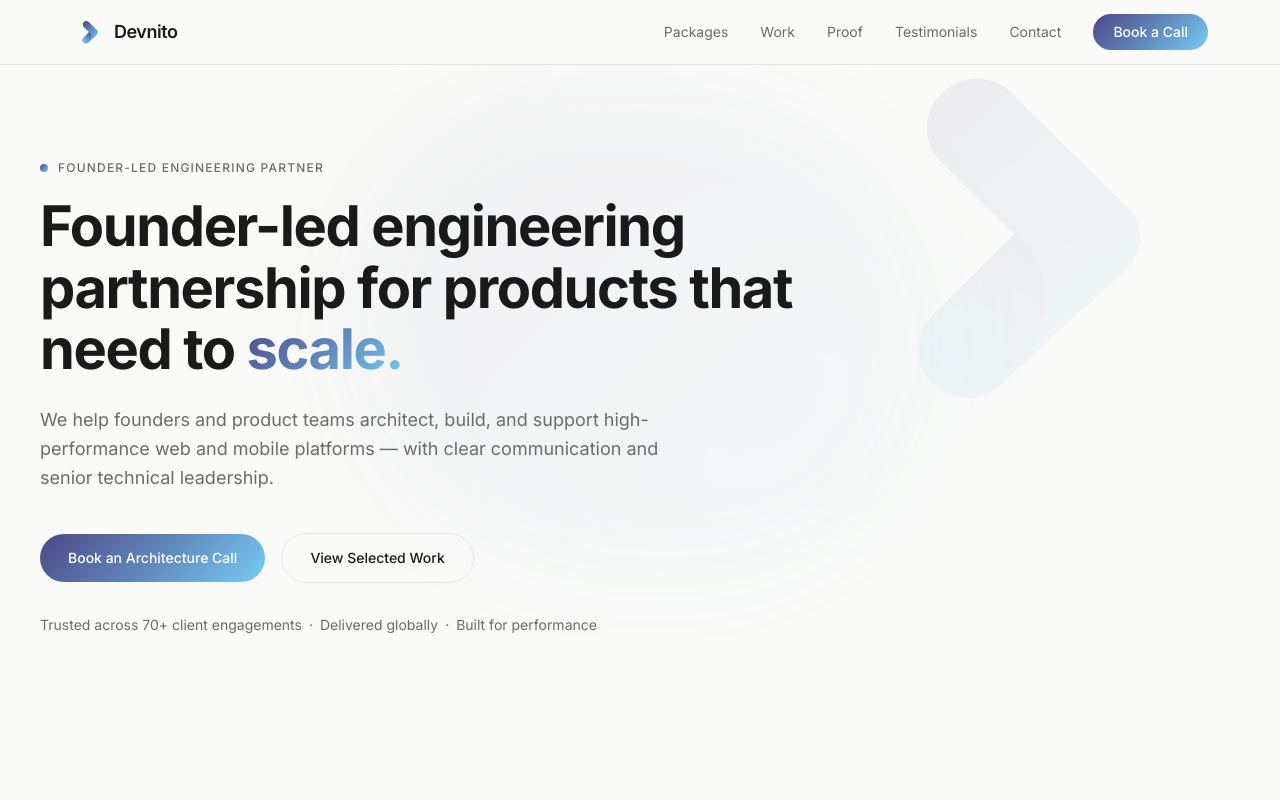
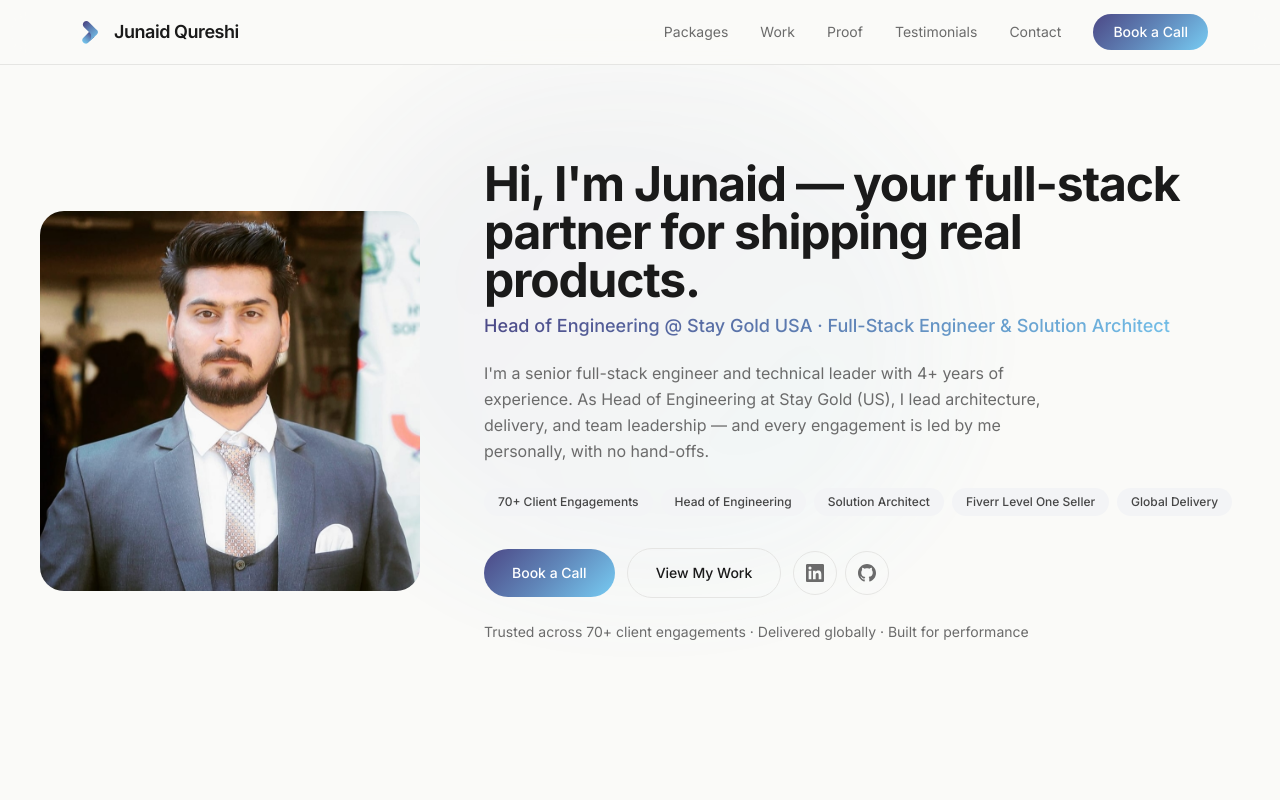
Before and after one commit to developer-junaid/devnito-3.0, a Next.js app: page / in a window 1280 px wide. Shown: the top 800 px of the page. Built offline with nearby package versions, Linux system fonts and the light colour scheme.

Commit message:
added portfolio branch

```diff
--- a/app/layout.tsx
+++ b/app/layout.tsx
@@ -1,6 +1,7 @@
 import type { Metadata } from "next";
 import { Inter } from "next/font/google";
 import { Analytics } from "@vercel/analytics/react";
+import { siteConfig } from "@/content/site";
 import "./globals.css";
 
 const inter = Inter({
@@ -9,16 +10,19 @@ const inter = Inter({
   display: "swap",
 });
 
-const siteUrl = "https://devnito.com";
+const siteUrl = siteConfig.url;
+const siteName = siteConfig.name;
+const siteTitle = siteConfig.title;
+const siteDescription =
+  "Founder-led architecture, web & mobile engineering, and long-term product partnership — from MVP to scale. 70+ engagements, 100+ projects delivered worldwide.";
 
 export const metadata: Metadata = {
   metadataBase: new URL(siteUrl),
   title: {
-    default: "Devnito — Founder-led Engineering Partner for Product Teams",
-    template: "%s | Devnito",
+    default: siteTitle,
+    template: `%s | ${siteName}`,
   },
-  description:
-    "Founder-led architecture, web & mobile engineering, and long-term product partnership — from MVP to scale. 70+ engagements, 100+ projects delivered worldwide.",
+  description: siteDescription,
   keywords: [
     "founder-led engineering",
     "web development partner",
@@ -29,20 +33,19 @@ export const metadata: Metadata = {
     "full-stack engineering",
     "fractional CTO",
     "engineering partner",
-    "Devnito",
+    "Junaid Qureshi",
   ],
   authors: [{ name: "Junaid Qureshi", url: siteUrl }],
-  creator: "Devnito",
-  publisher: "Devnito",
+  creator: siteName,
+  publisher: siteName,
   alternates: {
     canonical: "/",
   },
   openGraph: {
-    title: "Devnito — Founder-led Engineering Partner for Product Teams",
-    description:
-      "Founder-led architecture, web & mobile engineering, and long-term product partnership — from MVP to scale. 70+ engagements, 100+ projects delivered worldwide.",
+    title: siteTitle,
+    description: siteDescription,
     url: siteUrl,
-    siteName: "Devnito",
+    siteName,
     locale: "en_US",
     type: "website",
     images: [
@@ -50,15 +53,14 @@ export const metadata: Metadata = {
         url: "/og-image.png",
         width: 1200,
         height: 630,
-        alt: "Devnito — Founder-led Engineering Partner",
+        alt: siteTitle,
       },
     ],
   },
   twitter: {
     card: "summary_large_image",
-    title: "Devnito — Founder-led Engineering Partner for Product Teams",
-    description:
-      "Founder-led architecture, web & mobile engineering, and long-term product partnership — from MVP to scale. 70+ engagements, 100+ projects delivered worldwide.",
+    title: siteTitle,
+    description: siteDescription,
     images: ["/og-image.png"],
   },
   icons: {
@@ -81,16 +83,15 @@ export const metadata: Metadata = {
 const jsonLd = {
   "@context": "https://schema.org",
   "@type": "ProfessionalService",
-  name: "Devnito",
+  name: siteName,
   url: siteUrl,
   logo: `${siteUrl}/logo.svg`,
-  description:
-    "Founder-led architecture, web & mobile engineering, and long-term partnership for product teams that need to scale.",
+  description: siteConfig.description,
   founder: {
     "@type": "Person",
     name: "Junaid Qureshi",
-    jobTitle: "Founder & CEO",
-    url: "https://www.linkedin.com/in/developer-junaid/",
+    jobTitle: "Full-Stack Engineer & Solution Architect",
+    url: siteConfig.social.linkedin,
   },
   areaServed: "Worldwide",
   serviceType: [
@@ -100,7 +101,7 @@ const jsonLd = {
     "Full-Stack Engineering",
   ],
   priceRange: "$60/hr",
-  sameAs: ["https://www.linkedin.com/in/developer-junaid/"],
+  sameAs: [siteConfig.social.linkedin],
 };
 
 export default function RootLayout({
--- a/app/page.tsx
+++ b/app/page.tsx
@@ -3,7 +3,6 @@ import { Navbar } from "@/components/navbar";
 import { Hero } from "@/components/hero";
 import { Packages } from "@/components/packages";
 import { Work } from "@/components/work";
-import { Founder } from "@/components/founder";
 import { ProofStrip } from "@/components/proof-strip";
 import { Testimonials } from "@/components/testimonials";
 import { ContactCTA } from "@/components/contact-cta";
@@ -17,7 +16,6 @@ export default function Home() {
         <Hero />
         <Packages />
         <Work />
-        <Founder />
         <ProofStrip />
         <Testimonials />
         <ContactCTA />
--- a/app/robots.ts
+++ b/app/robots.ts
@@ -1,7 +1,8 @@
 import type { MetadataRoute } from "next";
+import { siteConfig } from "@/content/site";
 
 export default function robots(): MetadataRoute.Robots {
-  const baseUrl = "https://devnito.com";
+  const baseUrl = siteConfig.url;
 
   return {
     rules: [
--- a/app/sitemap.ts
+++ b/app/sitemap.ts
@@ -1,7 +1,8 @@
 import type { MetadataRoute } from "next";
+import { siteConfig } from "@/content/site";
 
 export default function sitemap(): MetadataRoute.Sitemap {
-  const baseUrl = "https://devnito.com";
+  const baseUrl = siteConfig.url;
 
   return [
     {
--- a/components/contact-form-modal.tsx
+++ b/components/contact-form-modal.tsx
@@ -91,7 +91,7 @@ export function ContactFormModal({ open, onClose }: ContactFormModalProps) {
             Thanks! We&apos;ll be in touch.
           </h3>
           <p className="mx-auto mt-2 max-w-sm text-sm text-muted">
-            We&apos;ve received your details and will get back to you within 24
+            I&apos;ve received your details and will get back to you within 24
             hours to set up a call.
           </p>
           <button
@@ -107,7 +107,7 @@ export function ContactFormModal({ open, onClose }: ContactFormModalProps) {
             Book a Call
           </h2>
           <p className="mb-6 text-sm text-muted">
-            Tell us a bit about your project and we&apos;ll set up a call.
+            Tell me a bit about your project and I&apos;ll set up a call.
           </p>
 
           <form onSubmit={handleSubmit} className="space-y-4">
--- a/components/founder.tsx
+++ /dev/null
@@ -1,96 +0,0 @@
-"use client";
-
-import Image from "next/image";
-import { founder, siteConfig } from "@/content/site";
-import { useContactForm } from "@/components/contact-form-provider";
-
-export function Founder() {
-  const { openContactForm } = useContactForm();
-
-  return (
-    <section id="founder" className="relative overflow-hidden px-5 py-20 sm:px-8 sm:py-28">
-      <div className="pointer-events-none absolute -top-8 -right-12 -z-10 max-w-[320px] w-[260px] rotate-6 opacity-[0.08] select-none sm:w-[320px]">
-        <Image src="/logo.svg" alt="" width={320} height={230} className="h-auto w-full" />
-      </div>
-
-      <div className="mx-auto max-w-[1200px]">
-        <div className="overflow-hidden rounded-3xl border border-card-border bg-card shadow-[var(--card-shadow)]">
-          <div className="flex flex-col lg:flex-row">
-            {/* Photo */}
-            <div className="relative aspect-[4/5] w-full overflow-hidden bg-gray-100 sm:aspect-[3/4] lg:aspect-auto lg:w-[42%]">
-              <Image
-                src={founder.photo}
-                alt={founder.name}
-                fill
-                className="object-cover object-top"
-                sizes="(max-width: 1024px) 100vw, 42vw"
-              />
-            </div>
-
-            {/* Divider */}
-            <div className="hidden w-px shrink-0 bg-border/50 lg:block" />
-
-            {/* Content */}
-            <div className="flex w-full flex-col justify-center p-8 sm:p-12 lg:w-[58%] lg:p-16">
-              <p className="mb-4 flex items-center text-xs font-medium uppercase tracking-widest text-muted">
-                <span className="section-dot" />
-                Meet the Founder
-              </p>
-
-              <h2 className="mb-1 text-2xl font-bold tracking-tight text-foreground sm:text-3xl lg:text-4xl">
-                {founder.name}
-              </h2>
-
-              <p
-                className="mb-6 text-sm font-medium sm:text-base"
-                style={{
-                  background: "linear-gradient(135deg, #4c4886, #6086b9, #77ccf3)",
-                  WebkitBackgroundClip: "text",
-                  WebkitTextFillColor: "transparent",
-                  backgroundClip: "text",
-                }}
-              >
-                {founder.title}
-              </p>
-
-              <p className="mb-8 text-sm leading-relaxed text-muted sm:text-[15px] sm:leading-relaxed">
-                {founder.bio}
-              </p>
-
-              <div className="mb-6 flex flex-wrap gap-2">
-                {founder.credentials.map((cred) => (
-                  <span
-                    key={cred}
-                    className="rounded-full bg-gray-100 px-4 py-1.5 text-xs font-medium text-foreground/70"
-                  >
-                    {cred}
-                  </span>
-                ))}
-              </div>
-
-              <div className="flex items-center gap-4">
-                <button
-                  onClick={openContactForm}
-                  className="btn-gradient inline-flex items-center justify-center rounded-full px-7 py-3.5 text-sm font-medium transition-opacity hover:opacity-90"
-                >
-                  Book a Call
-                </button>
-                <a
-                  href={siteConfig.social.linkedin}
-                  target="_blank"
-                  rel="noopener noreferrer"
-                  aria-label="LinkedIn profile"
-                  className="flex h-11 w-11 items-center justify-center rounded-full border border-border text-muted transition-colors hover:border-[#0A66C2] hover:text-[#0A66C2]"
-                >
-                  <svg width="18" height="18" viewBox="0 0 24 24" fill="currentColor">
-                    <path d="M20.447 20.452h-3.554v-5.569c0-1.328-.027-3.037-1.852-3.037-1.853 0-2.136 1.445-2.136 2.939v5.667H9.351V9h3.414v1.561h.046c.477-.9 1.637-1.85 3.37-1.85 3.601 0 4.267 2.37 4.267 5.455v6.286zM5.337 7.433a2.062 2.062 0 01-2.063-2.065 2.064 2.064 0 112.063 2.065zm1.782 13.019H3.555V9h3.564v11.452zM22.225 0H1.771C.792 0 0 .774 0 1.729v20.542C0 23.227.792 24 1.771 24h20.451C23.2 24 24 23.227 24 22.271V1.729C24 .774 23.2 0 22.222 0h.003z" />
-                  </svg>
-                </a>
-              </div>
-            </div>
-          </div>
-        </div>
-      </div>
-    </section>
-  );
-}
--- a/components/hero.tsx
+++ b/components/hero.tsx
@@ -1,6 +1,7 @@
 "use client";
 
 import Image from "next/image";
+import { founder, siteConfig } from "@/content/site";
 import { useContactForm } from "@/components/contact-form-provider";
 
 export function Hero() {
@@ -9,20 +10,29 @@ export function Hero() {
   return (
     <section className="relative overflow-hidden px-5 pt-32 pb-20 sm:px-8 sm:pt-40 sm:pb-28">
       <div className="pointer-events-none absolute top-20 left-1/2 -z-10 h-[500px] w-[600px] -translate-x-1/2 gradient-blur rounded-full opacity-80" />
-      <div className="pointer-events-none absolute top-16 right-[-5%] -z-10 hidden max-w-[480px] w-[420px] opacity-[0.07] select-none lg:block xl:right-[2%] xl:w-[480px]">
-        <Image src="/logo.svg" alt="" width={480} height={340} className="h-auto w-full" priority />
+
+      <div className="mx-auto max-w-[1200px]">
+        <div className="flex flex-col gap-10 lg:flex-row lg:items-center lg:gap-16">
+          {/* Photo */}
+          <div className="relative h-[280px] w-full shrink-0 overflow-hidden rounded-2xl bg-gray-100 sm:h-[320px] lg:h-[380px] lg:w-[380px] lg:rounded-3xl">
+            <Image
+              src={founder.photo}
+              alt={founder.name}
+              fill
+              priority
+              className="object-cover object-top"
+              sizes="(max-width: 1024px) 100vw, 380px"
+            />
           </div>
 
-      <div className="mx-auto max-w-[1200px]">
-        <div className="max-w-3xl">
-          <p className="animate-fade-in mb-5 flex items-center text-xs font-medium uppercase tracking-widest text-muted">
-            <span className="section-dot" />
-            Founder-led engineering partner
-          </p>
+          {/* Content */}
+          <div className="min-w-0 flex-1">
+            <h1 className="animate-slide-up text-3xl font-bold tracking-tight text-foreground sm:text-4xl lg:text-5xl">
+              {founder.heroHeadline}
+            </h1>
 
-          <h1 className="animate-slide-up text-4xl font-bold leading-[1.1] tracking-tight text-foreground sm:text-5xl lg:text-[56px]">
-            Founder-led engineering partnership for products that need to{" "}
-            <span
+            <p
+              className="animate-slide-up mt-2 text-base font-medium sm:text-lg [animation-delay:50ms]"
               style={{
                 background: "linear-gradient(135deg, #4c4886, #6086b9, #77ccf3)",
                 WebkitBackgroundClip: "text",
@@ -30,35 +40,67 @@ export function Hero() {
                 backgroundClip: "text",
               }}
             >
-              scale.
-            </span>
-          </h1>
-
-          <p className="animate-slide-up mt-6 max-w-2xl text-lg leading-relaxed text-muted [animation-delay:100ms]">
-            We help founders and product teams architect, build, and support
-            high-performance web and mobile platforms — with clear communication
-            and senior technical leadership.
+              {founder.title}
             </p>
 
-          <div className="animate-slide-up mt-10 flex flex-col gap-4 sm:flex-row sm:items-center [animation-delay:200ms]">
+            <p className="animate-slide-up mt-5 max-w-xl text-[15px] leading-relaxed text-muted [animation-delay:100ms] sm:text-base">
+              {founder.heroBio}
+            </p>
+
+            <div className="animate-slide-up mt-6 flex flex-wrap gap-2 [animation-delay:150ms]">
+              {founder.credentials.map((cred) => (
+                <span
+                  key={cred}
+                  className="rounded-full bg-gray-100 px-3.5 py-1.5 text-xs font-medium text-foreground/80"
+                >
+                  {cred}
+                </span>
+              ))}
+            </div>
+
+            <div className="animate-slide-up mt-8 flex flex-col gap-3 sm:flex-row sm:items-center [animation-delay:200ms]">
               <button
                 onClick={openContactForm}
-              className="btn-gradient inline-flex items-center justify-center rounded-full px-7 py-3.5 text-sm font-medium transition-opacity hover:opacity-90"
+                className="btn-gradient order-first inline-flex w-full justify-center rounded-full px-7 py-3.5 text-sm font-medium transition-opacity hover:opacity-90 sm:w-auto"
               >
-              Book an Architecture Call
+                Book a Call
               </button>
               <a
                 href="#work"
-              className="inline-flex items-center justify-center rounded-full border border-border px-7 py-3.5 text-sm font-medium text-foreground transition-colors hover:bg-gray-50"
+                className="inline-flex justify-center rounded-full border border-border px-7 py-3.5 text-sm font-medium text-foreground transition-colors hover:bg-gray-50"
               >
-              View Selected Work
+                View My Work
+              </a>
+              <div className="flex items-center gap-2">
+                <a
+                  href={siteConfig.social.linkedin}
+                  target="_blank"
+                  rel="noopener noreferrer"
+                  aria-label="LinkedIn profile"
+                  className="flex h-11 w-11 shrink-0 items-center justify-center rounded-full border border-border text-muted transition-colors hover:border-[#0A66C2] hover:text-[#0A66C2]"
+                >
+                  <svg width="18" height="18" viewBox="0 0 24 24" fill="currentColor">
+                    <path d="M20.447 20.452h-3.554v-5.569c0-1.328-.027-3.037-1.852-3.037-1.853 0-2.136 1.445-2.136 2.939v5.667H9.351V9h3.414v1.561h.046c.477-.9 1.637-1.85 3.37-1.85 3.601 0 4.267 2.37 4.267 5.455v6.286zM5.337 7.433a2.062 2.062 0 01-2.063-2.065 2.064 2.064 0 112.063 2.065zm1.782 13.019H3.555V9h3.564v11.452zM22.225 0H1.771C.792 0 0 .774 0 1.729v20.542C0 23.227.792 24 1.771 24h20.451C23.2 24 24 23.227 24 22.271V1.729C24 .774 23.2 0 22.222 0h.003z" />
+                  </svg>
+                </a>
+                <a
+                  href={siteConfig.social.github}
+                  target="_blank"
+                  rel="noopener noreferrer"
+                  aria-label="GitHub profile"
+                  className="flex h-11 w-11 shrink-0 items-center justify-center rounded-full border border-border text-muted transition-colors hover:border-foreground hover:text-foreground"
+                >
+                  <svg width="18" height="18" viewBox="0 0 24 24" fill="currentColor">
+                    <path d="M12 0c-6.626 0-12 5.373-12 12 0 5.302 3.438 9.8 8.207 11.387.599.111.793-.261.793-.577v-2.234c-3.338.726-4.033-1.416-4.033-1.416-.546-1.387-1.333-1.756-1.333-1.756-1.089-.745.083-.729.083-.729 1.205.084 1.839 1.237 1.839 1.237 1.07 1.834 2.807 1.304 3.492.997.107-.775.418-1.305.762-1.604-2.665-.305-5.467-1.334-5.467-5.931 0-1.311.469-2.381 1.236-3.221-.124-.303-.535-1.524.117-3.176 0 0 1.008-.322 3.301 1.23.957-.266 1.983-.399 3.003-.404 1.02.005 2.047.138 3.006.404 2.291-1.552 3.297-1.23 3.297-1.23.653 1.653.242 2.874.118 3.176.77.84 1.235 1.911 1.235 3.221 0 4.609-2.807 5.624-5.479 5.921.43.372.823 1.102.823 2.222v3.293c0 .319.192.694.801.576 4.765-1.589 8.199-6.086 8.199-11.386 0-6.627-5.373-12-12-12z" />
+                  </svg>
                 </a>
               </div>
+            </div>
 
-          <p className="animate-fade-in mt-8 text-sm text-muted [animation-delay:400ms]">
-            Trusted across 70+ client engagements&ensp;·&ensp;Delivered
-            globally&ensp;·&ensp;Built for performance
+            <p className="animate-fade-in mt-6 text-sm text-muted [animation-delay:300ms]">
+              Trusted across 70+ client engagements · Delivered globally · Built for performance
             </p>
+          </div>
         </div>
       </div>
 
--- a/components/packages.tsx
+++ b/components/packages.tsx
@@ -181,7 +181,7 @@ export function Packages() {
         </div>
 
         <p className="mt-8 text-center text-sm text-muted">
-          Need something custom? We can scope it in a quick call.
+          Need something custom? I can scope it in a quick call.
         </p>
       </div>
 
--- a/components/testimonials.tsx
+++ b/components/testimonials.tsx
@@ -171,7 +171,7 @@ export function Testimonials() {
           Client Testimonials &amp; Reviews
         </p>
         <h2 className="mb-12 text-3xl font-bold tracking-tight text-foreground sm:text-4xl">
-          What our clients say
+          What clients say
         </h2>
       </div>
 
--- a/components/work.tsx
+++ b/components/work.tsx
@@ -356,7 +356,7 @@ export function Work() {
         <div className="mb-12">
           <p className="mb-3 flex items-center text-xs font-medium uppercase tracking-widest text-muted">
             <span className="section-dot" />
-            Our Work
+            Selected Work
           </p>
           <h2 className="text-3xl font-bold tracking-tight text-foreground sm:text-4xl">
             Selected work
--- a/content/site.ts
+++ b/content/site.ts
@@ -1,24 +1,32 @@
 export const siteConfig = {
-  name: "Devnito",
-  title: "Devnito — Founder-led engineering partner",
+  name: "Junaid Qureshi",
+  title: "Junaid Qureshi — Full-Stack Engineer & Solution Architect",
   description:
-    "Architecture, web & mobile engineering, and long-term partnership for product teams.",
-  url: "https://devnito.com",
+    "Architecture, web & mobile engineering, and long-term partnership for product teams. Founder-led delivery.",
+  url: "https://junaidqureshi.com",
   /** Get your free form ID at https://formspree.io — paste it here */
   formspreeId: "mnjbrwrz",
-  email: "contact@devnito.com",
+  email: "hello@junaidqureshi.com",
   social: {
     linkedin: "https://www.linkedin.com/in/developer-junaid/",
+    github: "https://github.com/developer-junaid",
     youtube: "https://youtube.com/@devnito",
-    website: "https://devnito.com",
+    website: "https://junaidqureshi.com",
   },
 };
 
 export const founder = {
   name: "Junaid Qureshi",
-  title: "Founder & CEO @ Devnito · Head of Engineering @ Stay Gold USA",
+  title:
+    "Head of Engineering @ Stay Gold USA · Full-Stack Engineer & Solution Architect",
   photo: "/dp.jpg",
-  bio: "I'm Junaid — a senior full-stack engineer and technical leader with 4+ years of hands-on experience across architecture, delivery, and team leadership. As Head of Engineering at Stay Gold (US) and Founder of Devnito, I've led everything from solution architecture and engineering strategy to shipping production-grade platforms. Every Devnito engagement is led by me personally — no hand-offs, no middlemen — just direct collaboration with someone who's been in the trenches building at scale.",
+  /** Short bio for hero (above the fold). Full bio used in "More about me" section. */
+  heroBio:
+    "I'm a senior full-stack engineer and technical leader with 4+ years of experience. As Head of Engineering at Stay Gold (US), I lead architecture, delivery, and team leadership — and every engagement is led by me personally, with no hand-offs.",
+  bio: "I'm Junaid — a senior full-stack engineer and technical leader with 4+ years of hands-on experience across architecture, delivery, and team leadership. As Head of Engineering at Stay Gold (US), I've led everything from solution architecture and engineering strategy to shipping production-grade platforms. Every engagement is led by me personally — no hand-offs, no middlemen — just direct collaboration with someone who's been in the trenches building at scale.",
+  /** Headline for hero (personal, outcome-focused). */
+  heroHeadline:
+    "Hi, I'm Junaid — your full-stack partner for shipping real products.",
   credentials: [
     "70+ Client Engagements",
     "Head of Engineering",
```
Lines whose indentation alone changed are shown as unchanged.
